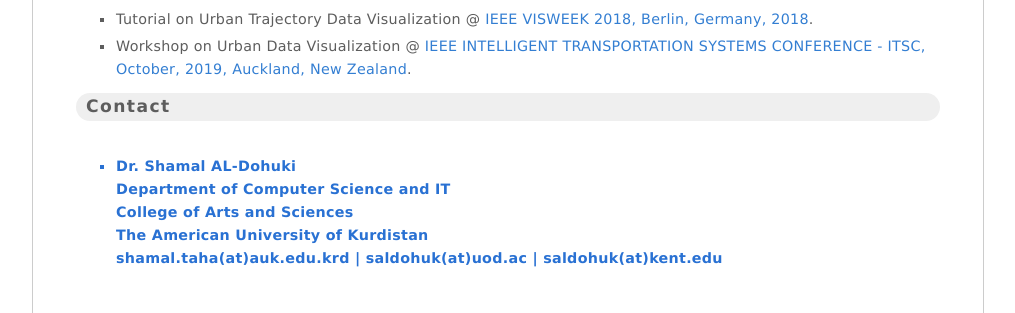
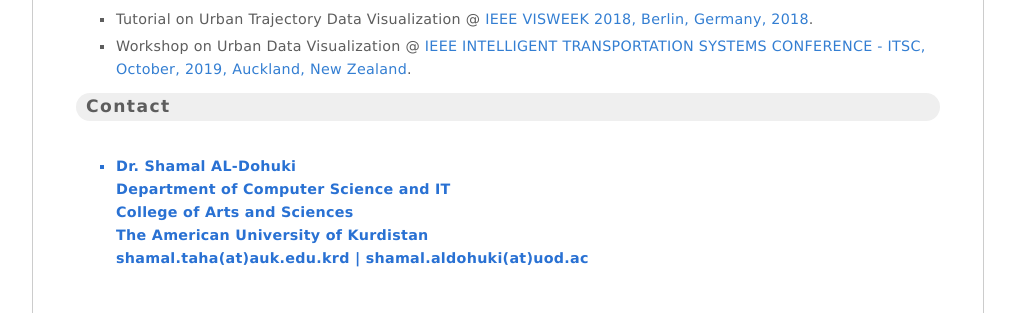
Before and after one commit to Shamal-Dohuki/Shamal-Dohuki.github.io, a plain HTML site: page index.html in a window 1280 px wide. Shown: the part 4839-5152 px from the top of the page, without its empty margins (132-1147 px from the left). Drawn offline with Linux system fonts and the light colour scheme.

Commit message:
Update index.html

```diff
--- a/index.html
+++ b/index.html
@@ -433,7 +433,7 @@ function changeText(idElement) {
 		<b>Department of Computer Science and IT</b></br>
 		<b>College of Arts and Sciences</b></br>
 		<b>The American University of Kurdistan</b></br>
-		<b>shamal.taha(at)auk.edu.krd | saldohuk(at)uod.ac | saldohuk(at)kent.edu</b>
+		<b>shamal.taha(at)auk.edu.krd | shamal.aldohuki(at)uod.ac </b>
 		</li>
 	</ul>
 
```
